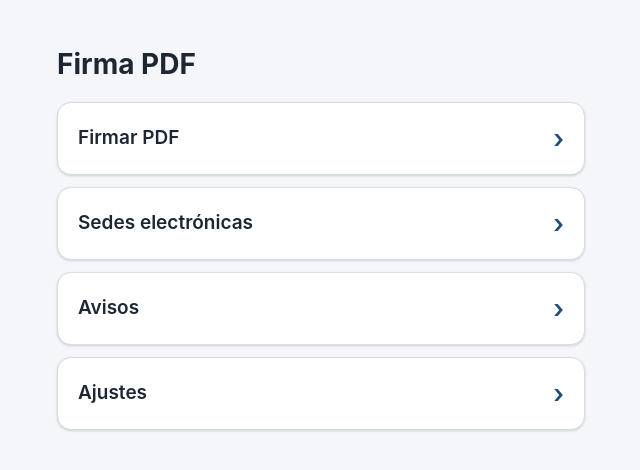
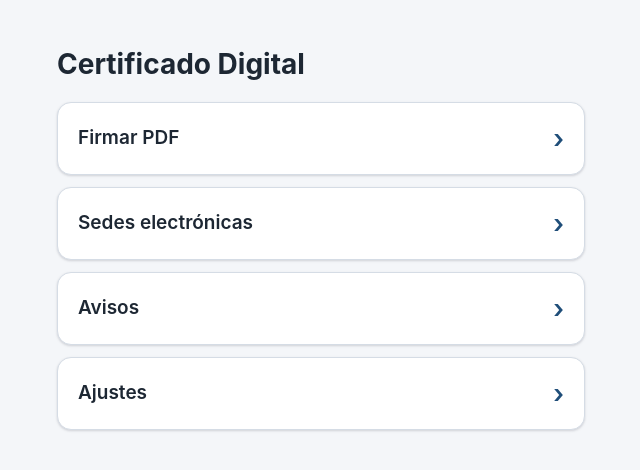
Before and after one commit to marcialql/app-certificados-digitales, a React (Vite) app: page / in a window 1280 px wide. Shown: the top 470 px of the page, without its empty margins (319-959 px from the left). Built offline with nearby package versions, Linux system fonts and the light colour scheme; no server answers; what node-forge would draw is missing.

Commit message:
chore: renombrar la app a Certificado Digital
Co-Authored-By: Claude Haiku 5.5 <noreply@anthropic.com>

```diff
--- a/index.html
+++ b/index.html
@@ -3,7 +3,7 @@
   <head>
     <meta charset="UTF-8" />
     <meta name="viewport" content="width=device-width, initial-scale=1.0" />
-    <title>Firma PDF</title>
+    <title>Certificado Digital</title>
     <meta name="theme-color" content="#1f4e79" />
     <link rel="icon" type="image/png" href="/icon-192.png" />
   </head>
--- a/src/App.tsx
+++ b/src/App.tsx
@@ -36,7 +36,7 @@ export default function App() {
 
   return (
     <main>
-      <h1>Firma PDF</h1>
+      <h1>Certificado Digital</h1>
       <nav className="menu-principal">
         <button type="button" className="menu-boton" onClick={startSigning}>Firmar PDF</button>
         <button type="button" className="menu-boton" onClick={() => setView('sedes')}>Sedes electrónicas</button>
--- a/src/push/swHandlers.ts
+++ b/src/push/swHandlers.ts
@@ -5,7 +5,7 @@ export interface PushMessage {
   body: string
 }
 
-const DEFAULT_TITLE = 'Firma PDF'
+const DEFAULT_TITLE = 'Certificado Digital'
 
 /** Interpreta el JSON {title, body} que envía server/notify.ts. */
 export function parsePushPayload(text: string | null | undefined): PushMessage {
--- a/vite.config.ts
+++ b/vite.config.ts
@@ -14,8 +14,8 @@ export default defineConfig({
       srcDir: 'src',
       filename: 'sw.ts',
       manifest: {
-        name: 'Firma PDF',
-        short_name: 'Firma PDF',
+        name: 'Certificado Digital',
+        short_name: 'Certificado Digital',
         description: 'Firma tus PDF con tu certificado digital',
         lang: 'es',
         display: 'standalone',
```
Also changed, not shown: 2 other files (tests, documents, lock files or other folders).
